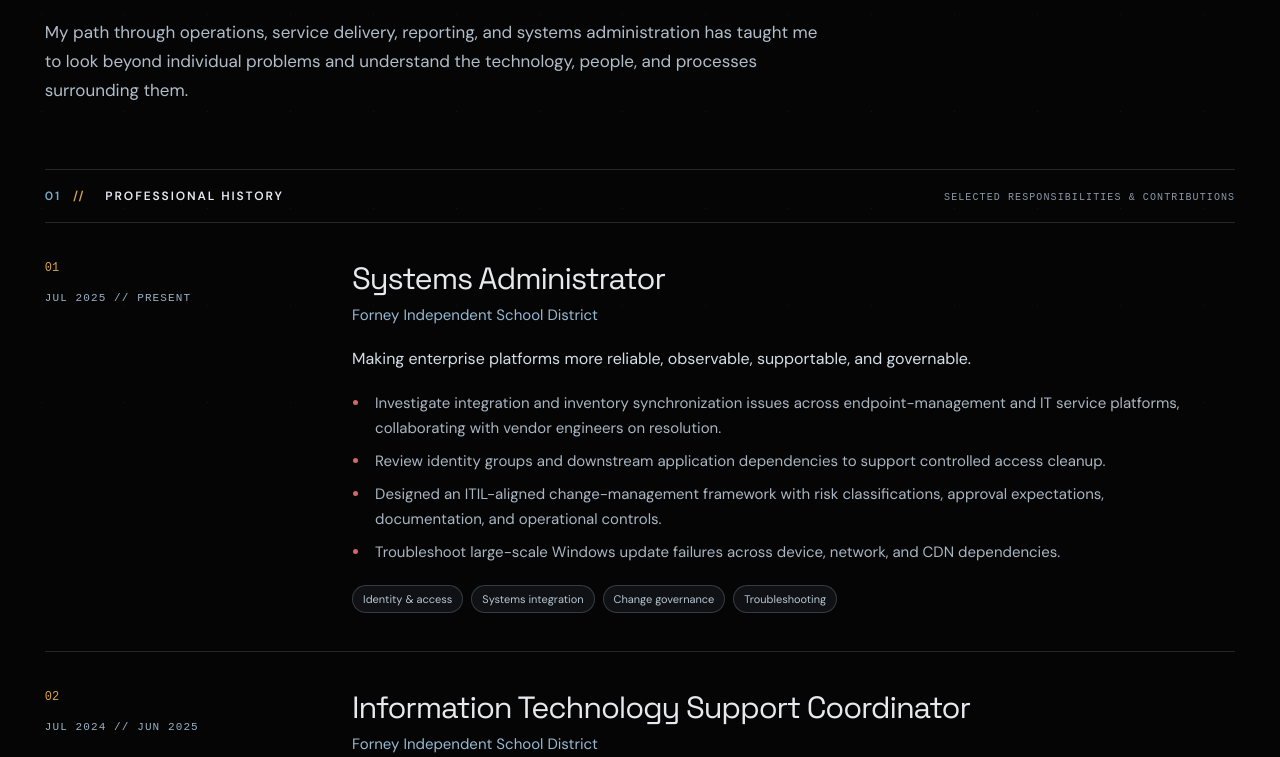
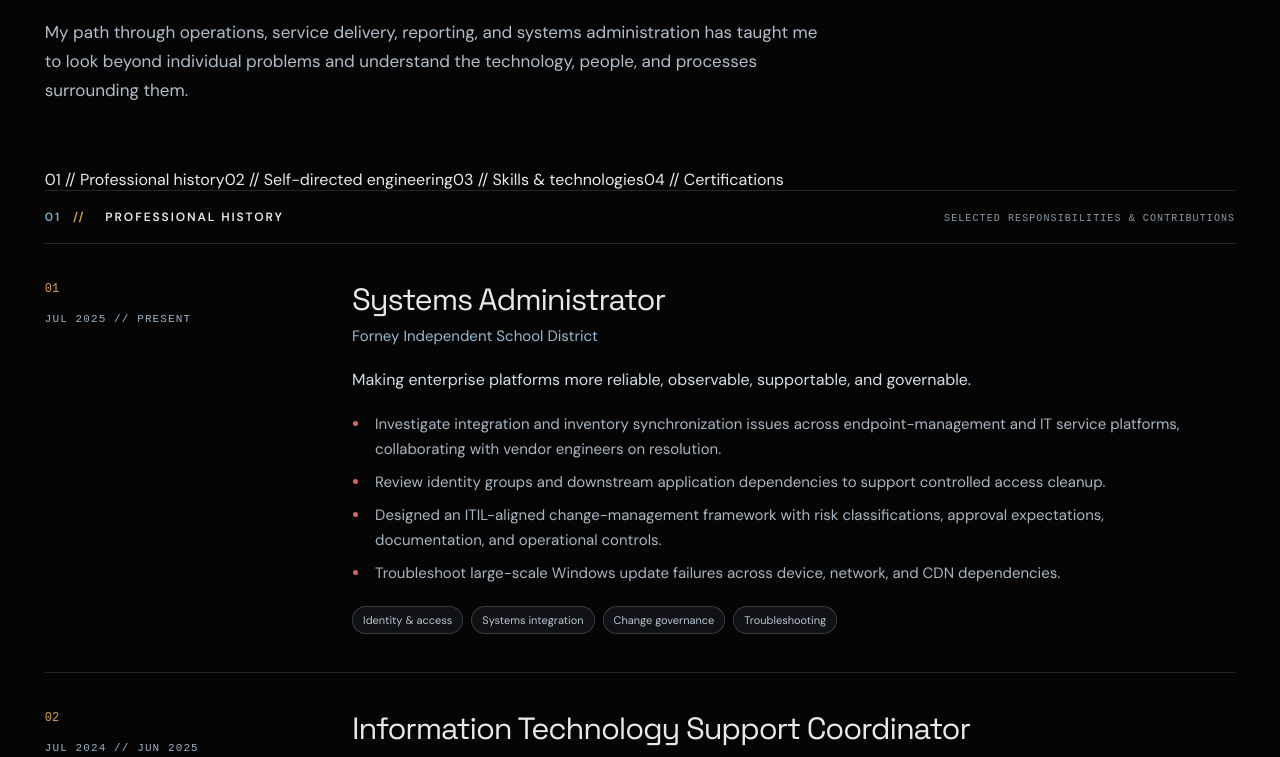
Before and after one commit to casual-loops/mylesh-portfolio, a Next.js app: page /experience in a window 1280 px wide. Shown: the part 325-1082 px from the top of the page. Built offline with nearby package versions, Linux system fonts and the light colour scheme.

Commit message:
feat: add Experience section jump navigation

```diff
--- a/app/experience/page.tsx
+++ b/app/experience/page.tsx
@@ -84,7 +84,14 @@ export default function Experience() {
         <p>My path through operations, service delivery, reporting, and systems administration has taught me to look beyond individual problems and understand the technology, people, and processes surrounding them.</p>
       </header>
 
-      <section className="experience-history" aria-labelledby="experience-history-heading">
+      <nav className="experience-section-nav" aria-label="Experience page sections">
+        <a href="#professional-history"><span>01 //</span> Professional history</a>
+        <a href="#self-directed"><span>02 //</span> Self-directed engineering</a>
+        <a href="#skills-technologies"><span>03 //</span> Skills & technologies</a>
+        <a href="#certifications"><span>04 //</span> Certifications</a>
+      </nav>
+
+      <section id="professional-history" className="experience-history" aria-labelledby="experience-history-heading">
         <div className="experience-history-heading">
           <h2 id="experience-history-heading"><span>01 <b>//</b></span> PROFESSIONAL HISTORY</h2>
           <span>SELECTED RESPONSIBILITIES & CONTRIBUTIONS</span>
@@ -109,7 +116,7 @@ export default function Experience() {
           </Reveal>
         ))}
       </section>
-      <section className="experience-independent" aria-labelledby="experience-independent-heading">
+      <section id="self-directed" className="experience-independent" aria-labelledby="experience-independent-heading">
         <div className="experience-history-heading">
           <h2 id="experience-independent-heading"><span>02 <b>//</b></span> SELF-DIRECTED ENGINEERING</h2>
           <span>LEARNING BY BUILDING</span>
@@ -138,7 +145,7 @@ export default function Experience() {
           </Reveal>
         </div>
       </section>
-      <section className="experience-skills" aria-labelledby="experience-skills-heading">
+      <section id="skills-technologies" className="experience-skills" aria-labelledby="experience-skills-heading">
         <div className="experience-history-heading">
           <h2 id="experience-skills-heading"><span>03 <b>//</b></span> SKILLS & TECHNOLOGIES</h2>
           <span>TOOLS, PLATFORMS & PRACTICES</span>
@@ -161,7 +168,7 @@ export default function Experience() {
           ))}
         </div>
       </section>
-      <section className="experience-certifications" aria-labelledby="experience-certifications-heading">
+      <section id="certifications" className="experience-certifications" aria-labelledby="experience-certifications-heading">
         <div className="experience-history-heading">
           <h2 id="experience-certifications-heading"><span>04 <b>//</b></span> CERTIFICATIONS</h2>
           <span>PROFESSIONAL CREDENTIALS</span>
```
